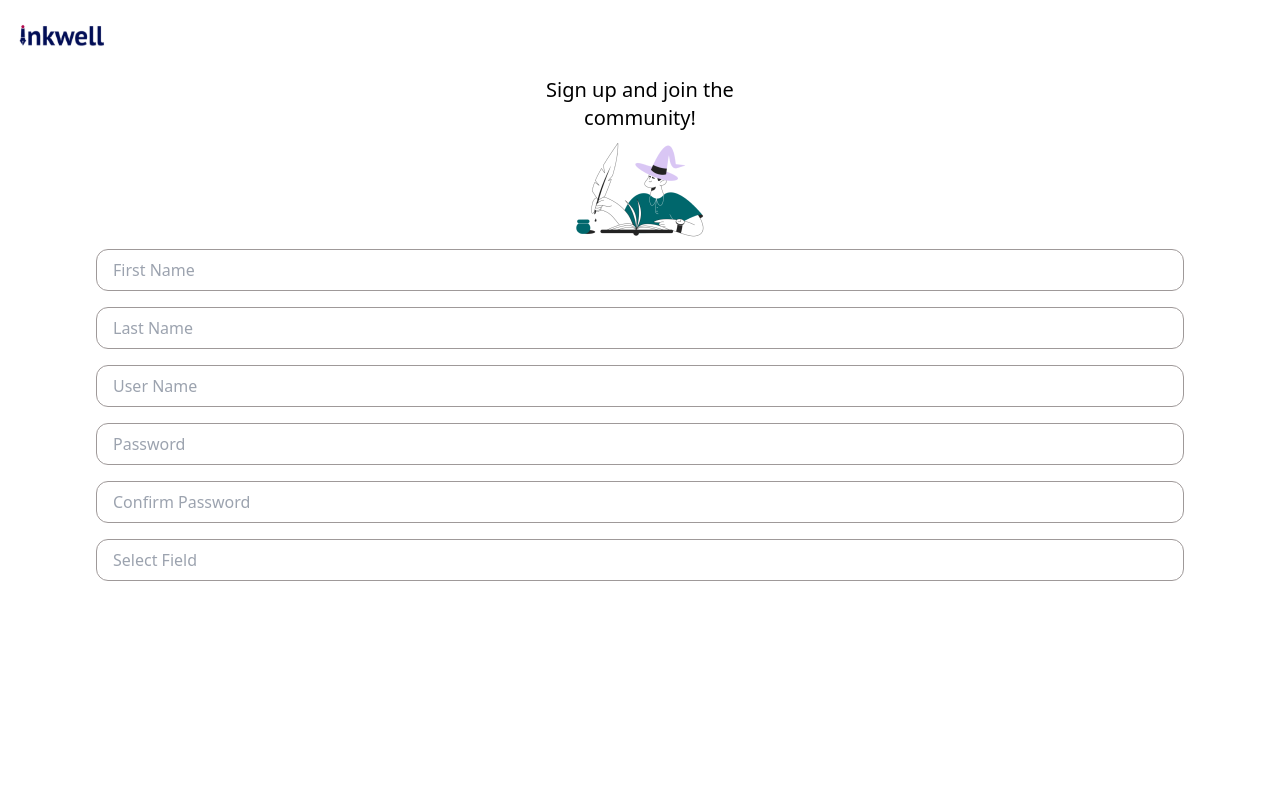
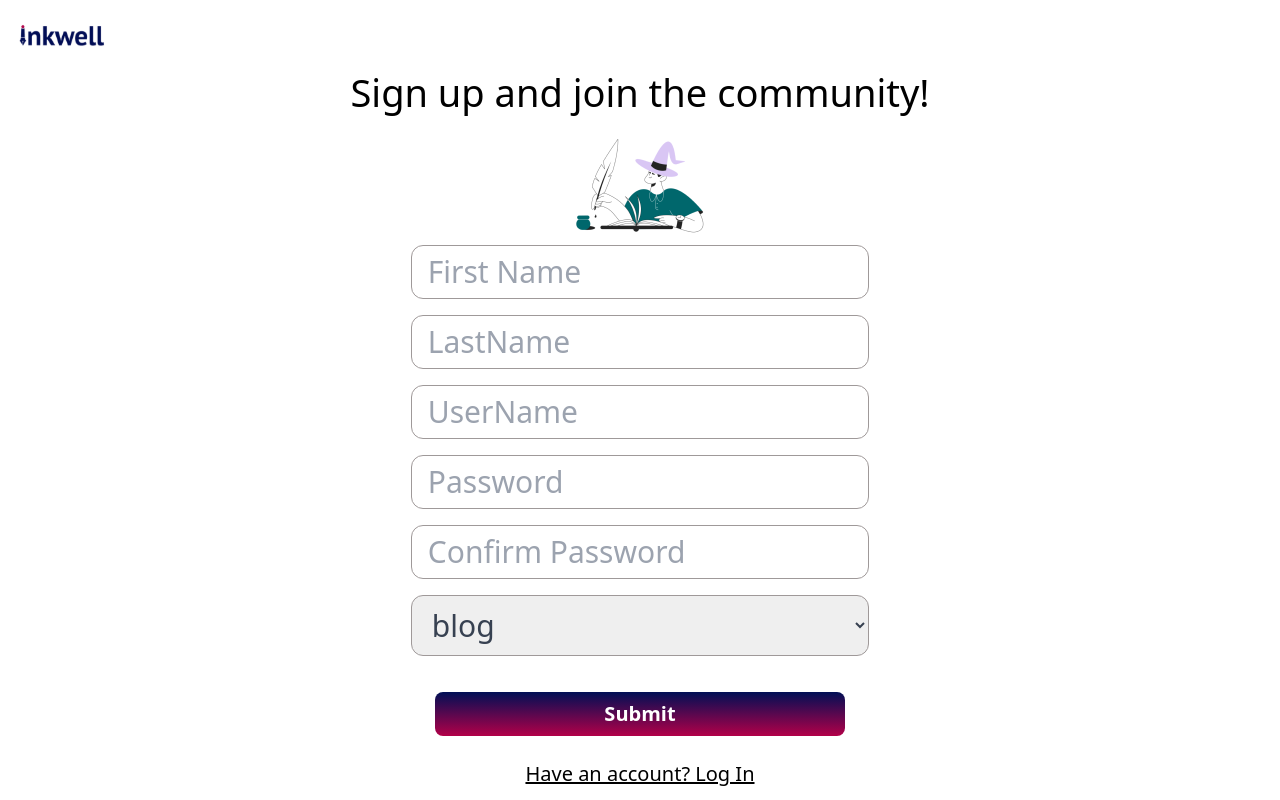
Before and after one commit to useinkwell/inkwell-frontend, a Next.js app: page /signup in a window 1280 px wide. Built offline with nearby package versions, Linux system fonts and the light colour scheme.

Commit message:
completed the create account page

```diff
--- a/src/components/Form.jsx
+++ b/src/components/Form.jsx
@@ -73,7 +73,7 @@ export default function Form() {
     <div>
       {/*   Success message  */}
       {isSuccess ? (
-        <div className="flex items-center  p-3 gap-5 text-inkBlue bg-white text-center text-2xl rounded">
+        <div className="flex items-center  p-3 gap-5 text-primary bg-white text-center text-2xl rounded">
           <p className="">{isSuccess}</p>{" "}
           <i className="fa-solid fa-circle-check mt-[.233rem]"></i>
         </div>
@@ -82,7 +82,7 @@ export default function Form() {
       )}
       {/* Error Message */}
       {isError ? (
-        <div className="flex items-center p-3 gap-5 text-inkBlue bg-white text-center text-2xl rounded">
+        <div className="flex items-center p-3 gap-5 text-primary bg-white text-center text-2xl rounded">
           <p className="text-red-400">{errorMessage}</p>{" "}
           {/* <i className="fa-solid fa-circle-xmark"></i> */}
         </div>
@@ -102,7 +102,7 @@ export default function Form() {
           type="text"
           value={formData.name}
           onChange={handleInputChange}
-          className="focus:outline-none p-2 rounded border-b-4 border-inkBlue text-inkBlue"
+          className="focus:outline-none p-2 rounded border-b-4 border-primary text-primary"
         />
 
         <input
@@ -111,7 +111,7 @@ export default function Form() {
           type="email"
           value={formData.email}
           onChange={handleInputChange}
-          className="focus:outline-none p-2 rounded border-b-4 border-inkBlue text-inkBlue"
+          className="focus:outline-none p-2 rounded border-b-4 border-primary text-primary"
         />
         <button
           className="bg-white rounded px-[4rem] py-[0.5rem] text-2xl font-bold"
--- a/src/components/Nav.jsx
+++ b/src/components/Nav.jsx
@@ -28,7 +28,7 @@ export default function Nav() {
           />
         </Link>
         <div className="nav__menu flex items-center">
-          <button className="hidden sm:block bg-gradient-to-b from-[#000F55] to-[#B30048] rounded-lg text-base text-white font-semibold items-center px-8 py-2 md:py-4">
+          <button className="hidden sm:block bg-gradient-to-b from-secondary to-[#B30048] rounded-lg text-base text-white font-semibold items-center px-8 py-2 md:py-4">
             <Link href="#join">
               Sign Up
             </Link>
@@ -57,7 +57,7 @@ export default function Nav() {
         <i className="fa-solid fa-xmark absolute top-3 right-5 z-[6] text-3xl" onClick={closeNav}></i>
         <div className="grid grid-col-3 top-[10%] left-[20%] absolute justify-center
      content-center gap-y-12">
-          <Link href="#join" className="text-white bg-gradient-to-b from-[#000F55]  to-[#B20048] px-8 py-1 rounded
+          <Link href="#join" className="text-white bg-gradient-to-b from-secondary  to-[#B20048] px-8 py-1 rounded
       relative right-[10%]">
             Sign Up
           </Link>
--- a/src/components/signup/CreateAccount.jsx
+++ b/src/components/signup/CreateAccount.jsx
@@ -20,16 +20,20 @@ const CustomInput = ({ name, inputtype }) => {
   return (
     <div>
       {inputtype === "password" ? (
-        <div className={` ${isInputActive ? styles.active : styles.notActive}`}>
+        <div
+          className={` ${
+            isInputActive ? styles.active : styles.notActive
+          }`}
+        >
           <input
             placeholder={name}
             name="password"
             type="password"
-            className={` w-full px-4 py-2 border border-[#9F9999] outline-none rounded-xl box-border text-gray-700
+            className={`w-full px-4 py-2  border border-[#9F9999] outline-none rounded-xl box-border text-gray-700
             border-solid ${styles.borderGradientOrangePink} focus:border-none`}
             onFocus={handleInputFocus}
             onBlur={handleInputBlur}
-            // className="w-full focus:outline-none p-2 rounded-xl  border-2 border-inkBlue text-inkBlue"
+            // className="w-full focus:outline-none p-2 rounded-xl  border-2 border-primary text-primary"
           />
         </div>
       ) : inputtype === "select" ? (
@@ -38,11 +42,11 @@ const CustomInput = ({ name, inputtype }) => {
             placeholder={name}
             name="field"
             type="select"
-            className={` w-full px-4 py-2 border border-[#9F9999] outline-none rounded-xl box-border text-gray-700
+            className={`w-full px-4 py-2 border border-[#9F9999] outline-none rounded-xl box-border text-gray-700
             border-solid ${styles.borderGradientOrangePink} focus:border-none`}
             onFocus={handleInputFocus}
             onBlur={handleInputBlur}
-            // className="w-full focus:outline-none p-2 rounded-xl  border-2 border-inkBlue text-inkBlue"
+            // className="w-full focus:outline-none p-2 rounded-xl  border-2 border-primary text-primary"
           >
             <option>blog</option>
             <option>blog</option>
@@ -55,11 +59,11 @@ const CustomInput = ({ name, inputtype }) => {
             placeholder={name}
             name="name"
             inputtype="text"
-            className={` w-full px-4 py-2 border border-[#9F9999] outline-none rounded-xl box-border text-gray-700
+            className={`w-full px-4 py-2 border border-[#9F9999] outline-none rounded-xl box-border text-gray-700
             border-solid ${styles.borderGradientOrangePink} focus:border-none`}
             onFocus={handleInputFocus}
             onBlur={handleInputBlur}
-            // className="w-full focus:outline-none p-2 rounded-xl  border-2 border-inkBlue text-inkBlue"
+            // className="w-full focus:outline-none p-2 rounded-xl  border-2 border-primary text-primary"
           />
         </div>
       )}
@@ -74,7 +78,7 @@ const CustomInput = ({ name, inputtype }) => {
     //         border-solid ${styles.borderGradientOrangePink} focus:border-none`}
     //     onFocus={handleInputFocus}
     //     onBlur={handleInputBlur}
-    //     // className="w-full focus:outline-none p-2 rounded-xl  border-2 border-inkBlue text-inkBlue"
+    //     // className="w-full focus:outline-none p-2 rounded-xl  border-2 border-primary text-primary"
     //   />
     // </div>
   );
@@ -91,23 +95,34 @@ function CreateAccount() {
           height={130}
           className=""
         />
-        <i className="fa-solid fa-arrow-left text-3xl ml-4"></i>
+        <i className="fa-solid fa-arrow-left text-3xl md:text-4xl ml-4"></i>
       </div>
       <div>
-        <h2 className="text-center text-xl w-5/6 mx-auto font-normal">
-          Sign up and join the <br />
+        <h2 className="text-center text-2xl w-5/6 mx-auto font-normal md:text-[32px] xl:text-[38px]">
+          Sign up and join the <br className="sm:hidden" />
           community!
         </h2>
-        <Image src={signupImage} className="mx-auto" width={159} height={117} />
-        {/* Form */}
-        <form className="w-[85%] mx-auto flex flex-col gap-4">
-          <CustomInput name="First Name" />
-          <CustomInput name="Last Name" />
-          <CustomInput name="User Name" />
-          <CustomInput name="Password" inputType="password" />
-          <CustomInput name="Confirm Password" inputType="password" />
-          <CustomInput name="Select Field" inputType="select" />
-        </form>
+        <div className="2xl:flex 2xl:items-center ml-auto 2xl:flex-row-reverse 2xl:w-[70%] mt-5">
+          <Image
+            src={signupImage}
+            className="mx-auto 2xl:w-[411px]"
+            width={159}
+            height={117}
+          />
+          {/* Form */}
+          <form className="w-[85%] sm:w-[28.65rem] mx-auto flex flex-col gap-4 justify-center text-2xl lg:text-3xl 2xl:text-3xl 2xl:mt-5">
+            <CustomInput name="First Name" />
+            <CustomInput name="LastName" />
+            <CustomInput name="UserName" />
+            <CustomInput name="Password" inputtype="password" />
+            <CustomInput name="Confirm Password" inputtype="password" />
+            <CustomInput name="Select Field" inputtype="select" />
+            <button className="w-[85%] sm:w-[25.65rem] flex items-center justify-center mt-5 font-bold text-white text-xl mx-auto px-3 py-2 rounded-lg bg-gradient-to-t from-secondary to-primary">
+              Submit
+            </button>
+          <p className="underline text-xl text-center mt-2">Have an account? Log In</p>
+          </form>
+        </div>
       </div>
     </div>
   );
--- a/src/pages/index.js
+++ b/src/pages/index.js
@@ -49,7 +49,7 @@ export default function Home() {
           />
 
 
-          <div className="sm:hidden z-[3] flex items-center justify-center h-11 w-32 bg-gradient-to-b from-[#000F55] to-[#B20048] p-1 rounded font-semibold absolute bottom-4 right-4">
+          <div className="sm:hidden z-[3] flex items-center justify-center h-11 w-32 bg-gradient-to-b from-secondary to-[#B20048] p-1 rounded font-semibold absolute bottom-4 right-4">
             <div className="bg-white p-2 rounded w-full h-full text-center flex items-center justify-center ">
               <Link className="text-xl" href="#join"> Sign Up</Link>
             </div>
@@ -78,7 +78,7 @@ export default function Home() {
             alt="inkwell background image"
             className="ellipse-img sm:hidden absolute top-0 right-12"
           />
-          <p className="text-inkBlue text-xl z-[3] text-center font-normal leading-8 max-w-full
+          <p className="text-primary text-xl z-[3] text-center font-normal leading-8 max-w-full
            md:text-4xl sm:text-2xl md:leading-[66.5px] md:w-[760px] lg:w-[80%] lg:relative lg:left-32 lg:bottom-10 mx-auto
            xl:top-[1.5rem] 2xl:w-[831px] 2xl:left-72 2xl:top-12">
             The premier online community for writers of all levels and genres.
@@ -114,7 +114,7 @@ export default function Home() {
         </article>
 
         <article className="flex flex-col-reverse items-center gap-10 py-10 md:flex-row md:px-[2rem] lg:py-0">
-          <p className="text-inkBlue text-xl sm:text-2xl md:text-4xl md:leading-[66.5px] font-normal text-center w-[60%] md:w-[50%] lg:w-[40%]">
+          <p className="text-primary text-xl sm:text-2xl md:text-4xl md:leading-[66.5px] font-normal text-center w-[60%] md:w-[50%] lg:w-[40%]">
             Create your portfolio, showcase your work and build your author platform.
             With our portfolio feature, you can easily share your work, receive feedback, and grow your audience.
           </p>
--- a/tailwind.config.js
+++ b/tailwind.config.js
@@ -13,8 +13,8 @@ module.exports = {
       },
       colors: {
         'ink': 'linear-gradient(180deg, #000F55 31.77%, #B30048 84.9%)',
-        'inkBlue': '#000F55',
-
+        'primary': '#000F55',
+        'secondary':'#B20048'
       },
     },
   },
```
Also changed, not shown: src/components/signup/signup.module.css (line endings or trailing spaces).
